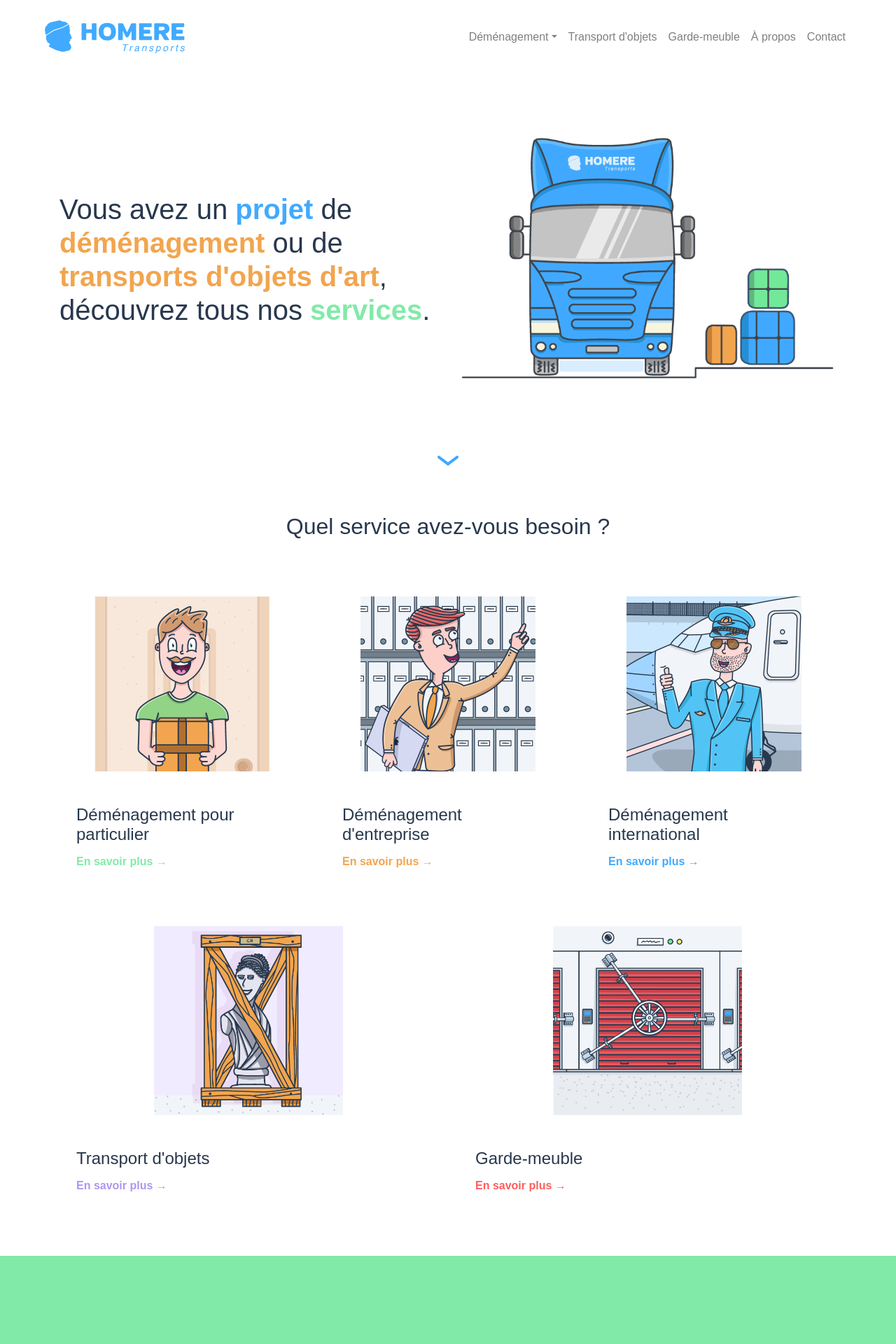
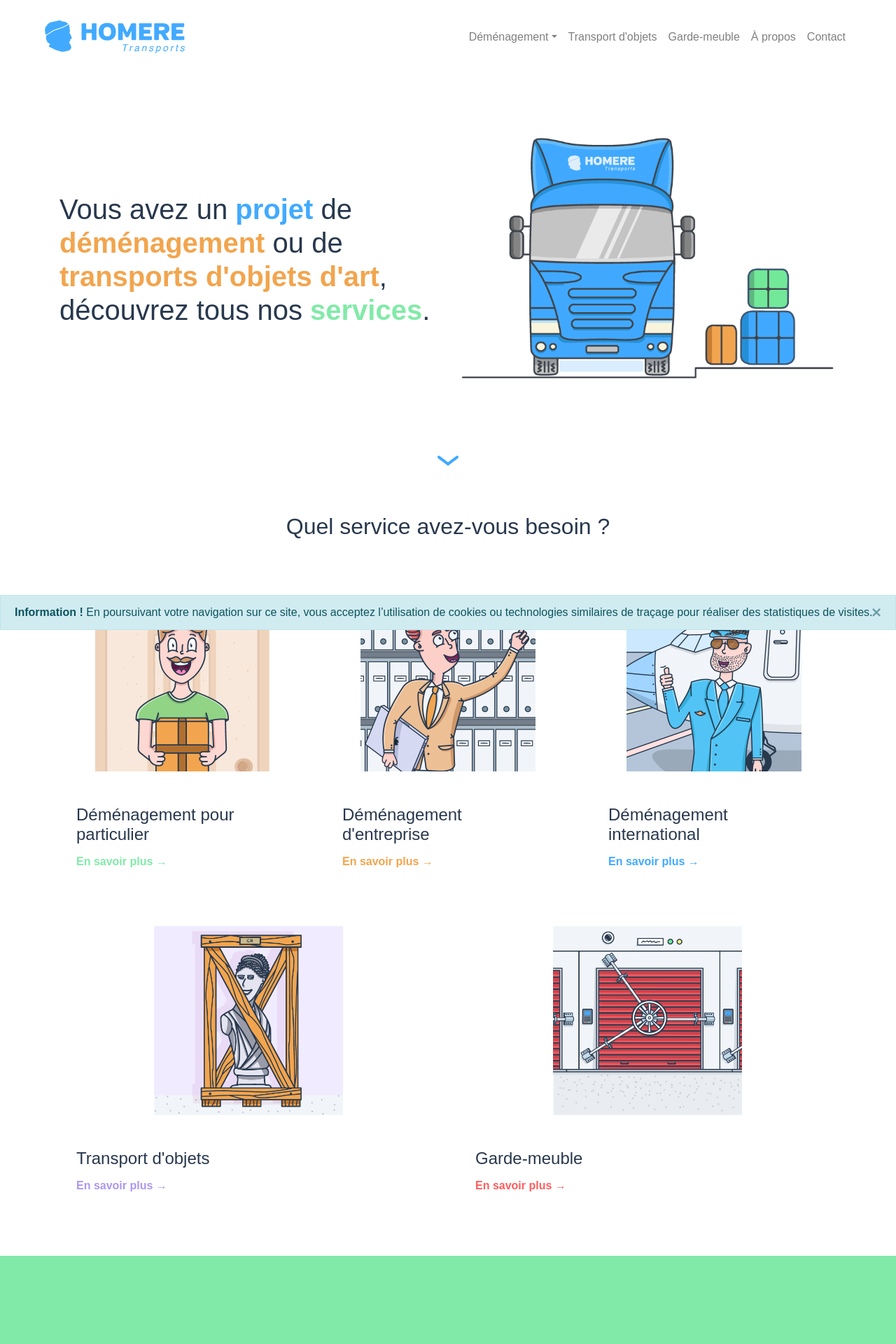
Before and after one commit to benjg19/homere, a Jekyll site: the page built from index.html, in a window 1280 px wide. Shown: the top 1920 px of the page at 70% size. Built offline with Jekyll 4.4.1, drawn with Linux system fonts in a browser that asks for light colours; nearby versions of some CDN libraries.

Commit message:
Add cokies alert bar

```diff
--- a/_includes/header.html
+++ b/_includes/header.html
@@ -28,6 +28,11 @@
   </head>
 
  <body id="top">
+
+<div class="alert alert-info alert-dismissible cookiealert" role="alert">
+  <button type="button" class="close acceptcookies" data-dismiss="alert" aria-label="close">&times;</button>
+  <strong>Information !</strong> En poursuivant votre navigation sur ce site, vous acceptez l’utilisation de cookies ou technologies similaires de traçage pour réaliser des statistiques de visites.
+</div>
 
   <nav class="navbar navbar-expand-lg navbar-light">
     <div class="container-fluid py-3 px-md-5">
--- a/_posts/2018-04-23-welcome-to-jekyll.markdown
+++ b/_posts/2018-02-24-welcome-to-jekyll.markdown
@@ -1,7 +1,7 @@
 ---
 layout: post
 title:  "Welcome to Jekyll!"
-date:   2018-04-23 19:17:16 +0200
+date:   2018-02-24 19:33:10 +0100
 categories: jekyll update
 ---
 You’ll find this post in your `_posts` directory. Go ahead and edit it and re-build the site to see your changes. You can rebuild the site in many different ways, but the most common way is to run `jekyll serve`, which launches a web server and auto-regenerates your site when a file is updated.
--- a/style.css
+++ b/style.css
@@ -43,6 +43,25 @@ p{color: #747f8c}
     width: 25px;
     height: 26px;
     transform: rotate(280deg);
+}
+/*------------------------------------------*/
+/* Cookies alert */
+  .cookiealert {
+    position: fixed;
+    bottom: 0;
+    left: 0;
+    width: 100%;
+    margin: 0 !important;
+    z-index: 999;
+    opacity: 0;
+    border-radius: 0;
+    transform: translateY(100%);
+    transition: all 500ms ease-out;
+}
+.cookiealert.show {
+    opacity: 1;
+    transform: translateY(0%);
+    transition-delay: 1000ms;
 }
 /*------------------------------------------*/
 
```
Also changed, not shown: other parts of _includes/header.html (+45 -0 lines), 16 other files.
